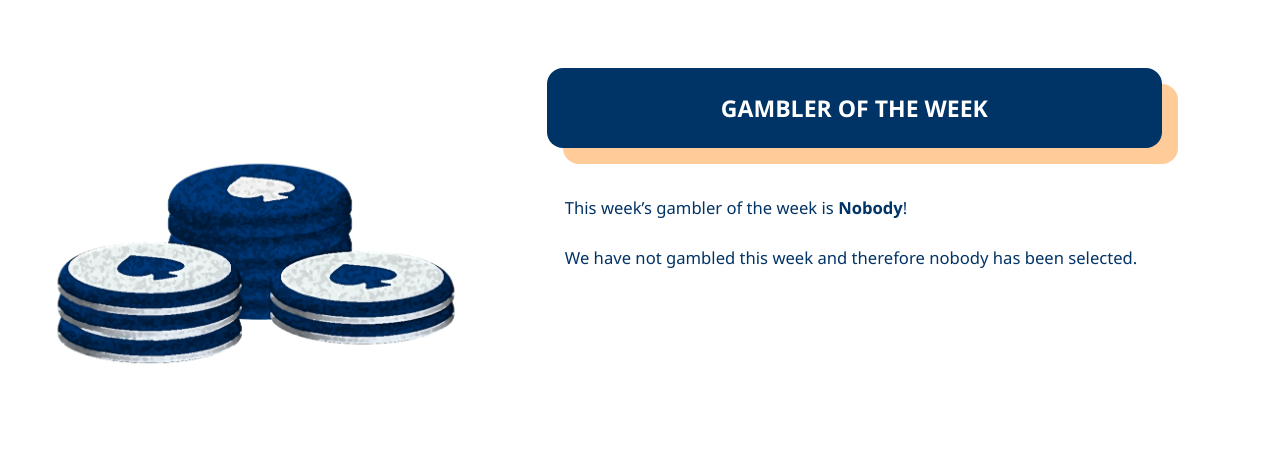
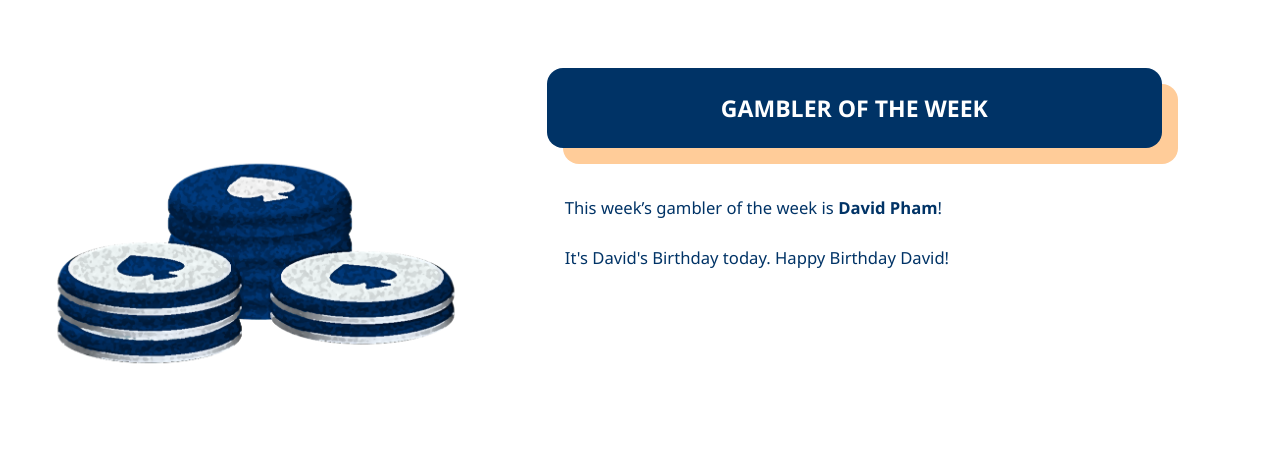
Before and after one commit to Feshkoola/gambling-society, a Flask app: page / in a window 1280 px wide. Shown: the part 783-1250 px from the top of the page. Run offline with Flask 3, Linux system fonts and the light colour scheme.

Commit message:
Change 'Gambler of the Week' to David Pham
Updated the 'Gambler of the Week' section to reflect David Pham's birthday.

```diff
--- a/templates/index.html
+++ b/templates/index.html
@@ -117,8 +117,8 @@
           <div class="half" style="width: 55%">
             <h1 class="title">GAMBLER OF THE WEEK</h1>
             <p>
-              This week’s gambler of the week is <b>Nobody</b>! <br /><br />
-              We have not gambled this week and therefore nobody has been selected.
+              This week’s gambler of the week is <b>David Pham</b>! <br /><br />
+              It's David's Birthday today. Happy Birthday David!
             </p>
           </div>
         </div>
```
